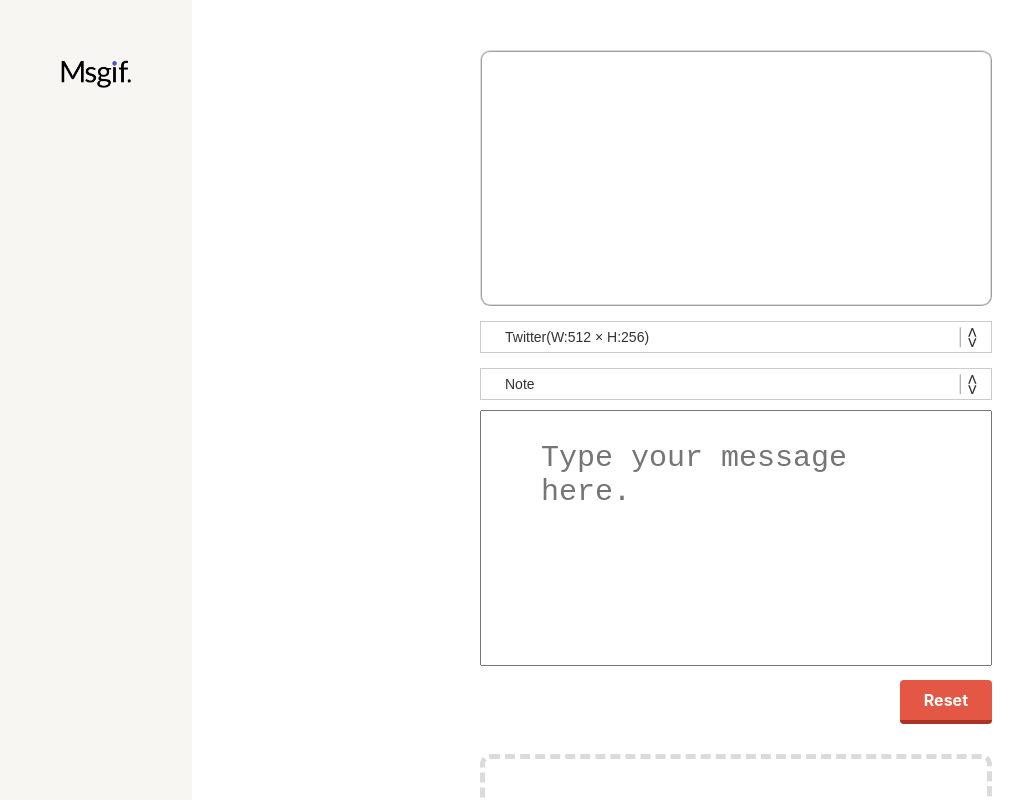
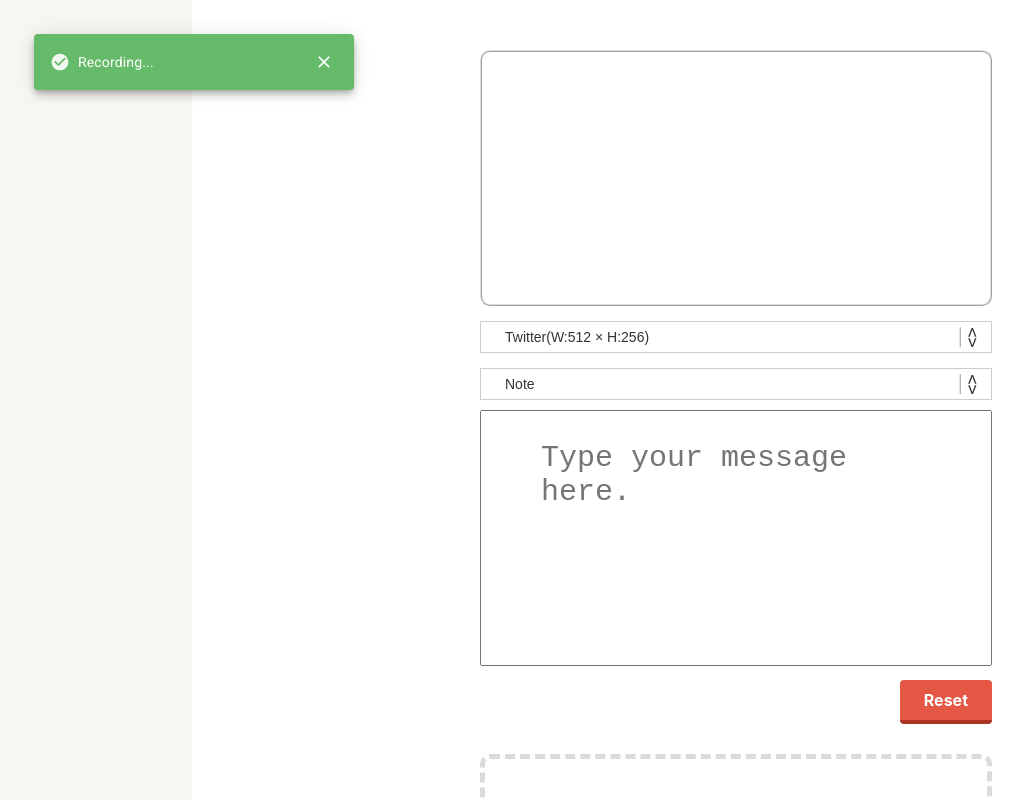
Before and after one commit to marieooq/react-msgif, a React (Create React App) app: page / in a window 1280 px wide. Both pictures are taken after a click on the link "Record". Shown: the top 800 px of the page, without its empty margins (0-1026 px from the left). Built offline with nearby package versions, Linux system fonts and the light colour scheme; a web font is replaced by a local one.

Commit message:
add snack bar

```diff
--- a/src/actions/index.js
+++ b/src/actions/index.js
@@ -48,6 +48,8 @@ export const setNotification = (variant, message) => {
 
 export const closeNotification = (variant, message) => {
   return {
-    type: "CLOSE_NOTIFICATION"
+    type: "CLOSE_NOTIFICATION",
+    variant: variant,
+    message: message
   };
 };
--- a/src/components/NotificationSnackbar.js
+++ b/src/components/NotificationSnackbar.js
@@ -23,7 +23,7 @@ const variantIcon = {
 
 const styles = theme => ({
   success: {
-    backgroundColor: green[600]
+    backgroundColor: green[400]
   },
   error: {
     backgroundColor: red[700]
--- a/src/containers/Record.js
+++ b/src/containers/Record.js
@@ -99,6 +99,9 @@ class Record extends Component {
 
       //change state.isRec to true
       this.props.startRec();
+
+      //call a snackbar notifies it's recording
+      this.props.setNotification("success", "Recording...");
     } else {
       //when the RESET button has been pushed
 
--- a/src/containers/RecordContainer.js
+++ b/src/containers/RecordContainer.js
@@ -9,7 +9,9 @@ import {
   createGifCountIncrement,
   createGifCountDecrement,
   pushToFrames,
-  deleteAllFromFrames
+  deleteAllFromFrames,
+  setNotification,
+  closeNotification
 } from "../actions";
 import Record from "./Record";
 
@@ -20,7 +22,8 @@ const mapStateToProps = state => {
     mode: state.mode,
     captureCount: state.captureCount,
     createGifCount: state.createGifCount,
-    frames: state.frames
+    frames: state.frames,
+    NotificationReducer: state.NotificationReducer
   };
 };
 
@@ -35,7 +38,11 @@ const mapDispatchToProps = dispatch => {
     createGifCountIncrement: () => dispatch(createGifCountIncrement()),
     createGifCountDecrement: () => dispatch(createGifCountDecrement()),
     pushToFrames: image => dispatch(pushToFrames(image)),
-    deleteAllFromFrames: () => dispatch(deleteAllFromFrames())
+    deleteAllFromFrames: () => dispatch(deleteAllFromFrames()),
+    setNotification: (variant, message) =>
+      dispatch(setNotification(variant, message)),
+    closeNotification: (variant, message) =>
+      dispatch(closeNotification(variant, message))
   };
 };
 
```
